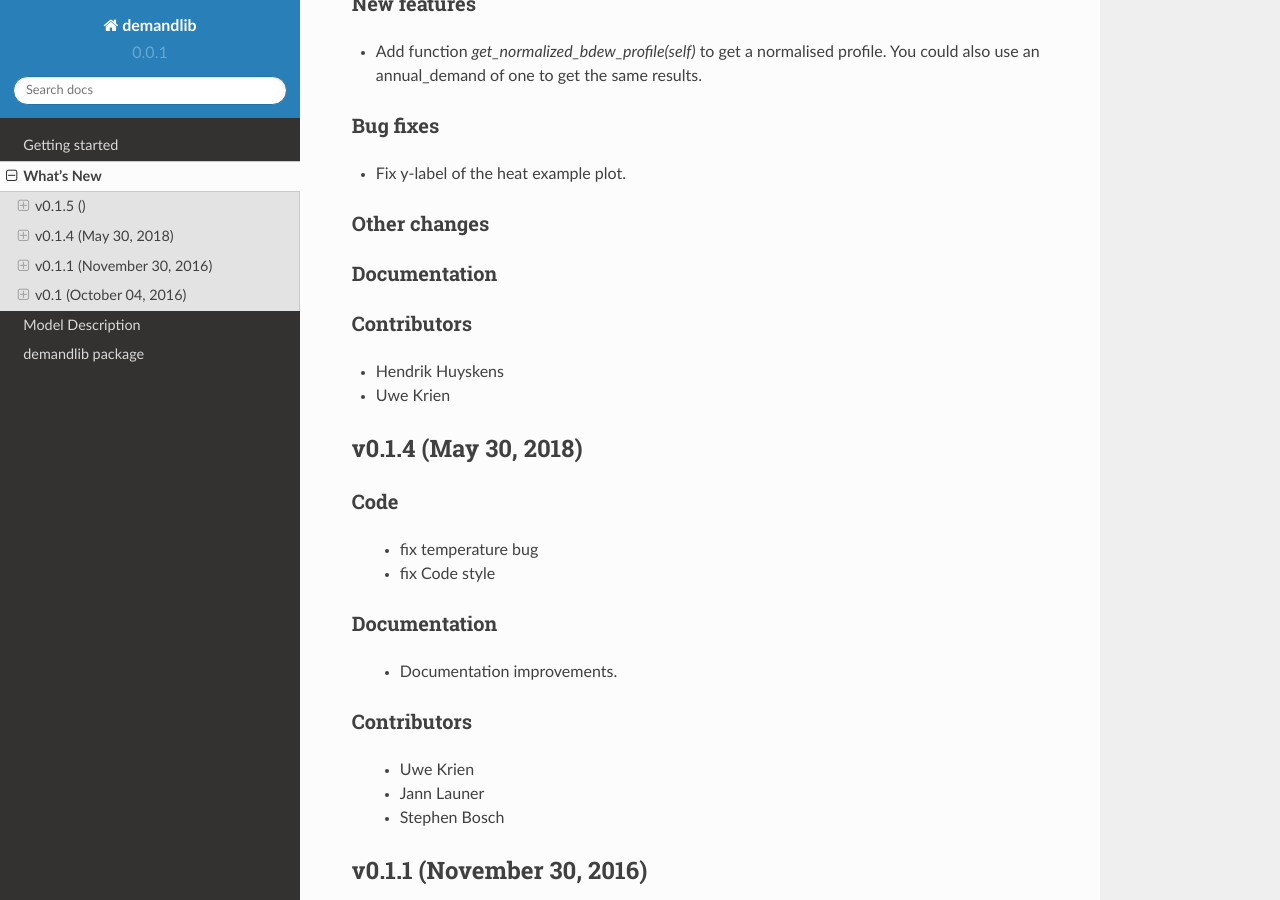
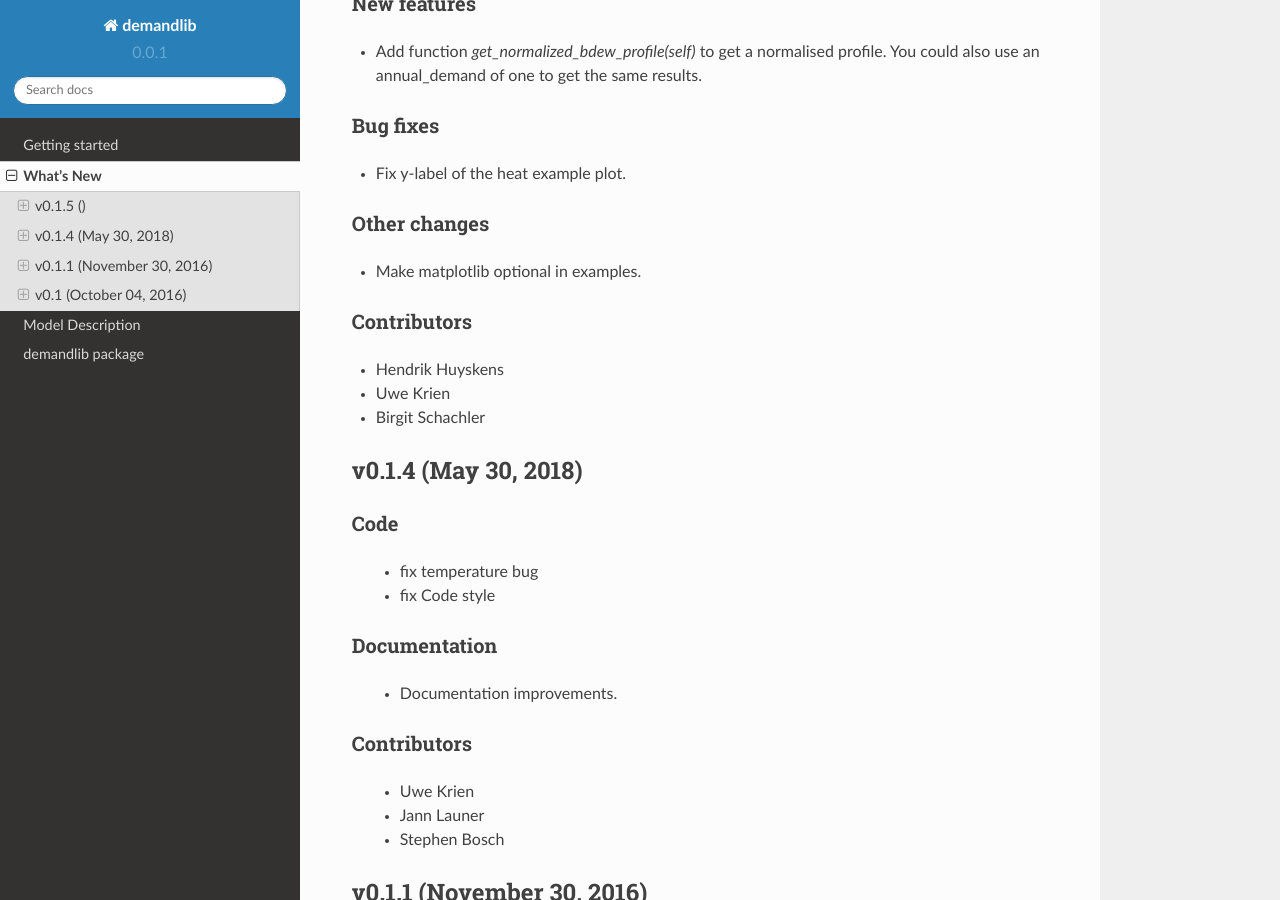
Before and after one commit to oemof/demandlib, a Sphinx documentation site: the page built from doc/whats_new.rst, in a window 1280 px wide and 900 px high, scrolled down 430 px. Built offline with Sphinx 7.4.7 and the Read the Docs theme 2.0.0, drawn with Linux system fonts in a browser that asks for light colours; formulas are drawn with MathJax 3.

Commit message:
Add changes to whatsnew

```diff
--- a/doc/whatsnew/v015.txt
+++ b/doc/whatsnew/v015.txt
@@ -15,13 +15,11 @@ Bug fixes
 Other changes
 #############
 
-
-Documentation
-#############
-
+* Make matplotlib optional in examples.
 
 Contributors
 ############
 
 * Hendrik Huyskens
 * Uwe Krien
+* Birgit Schachler
```
